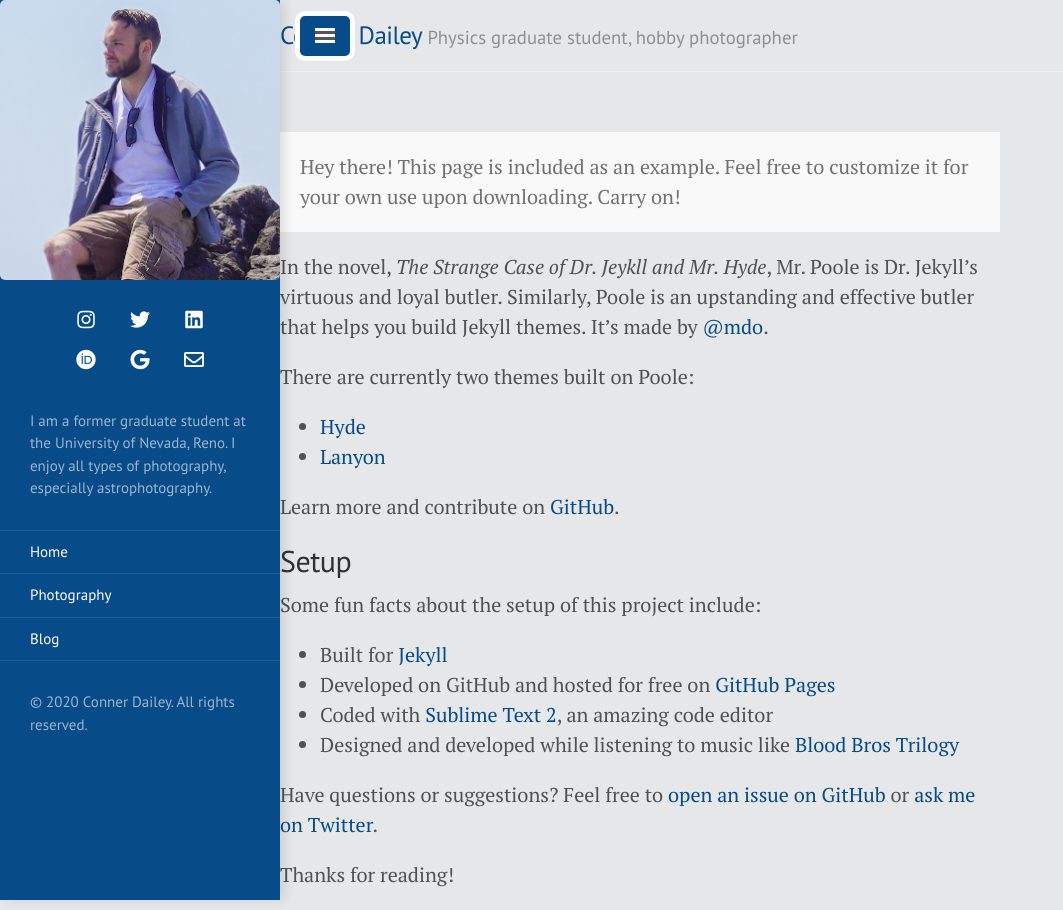
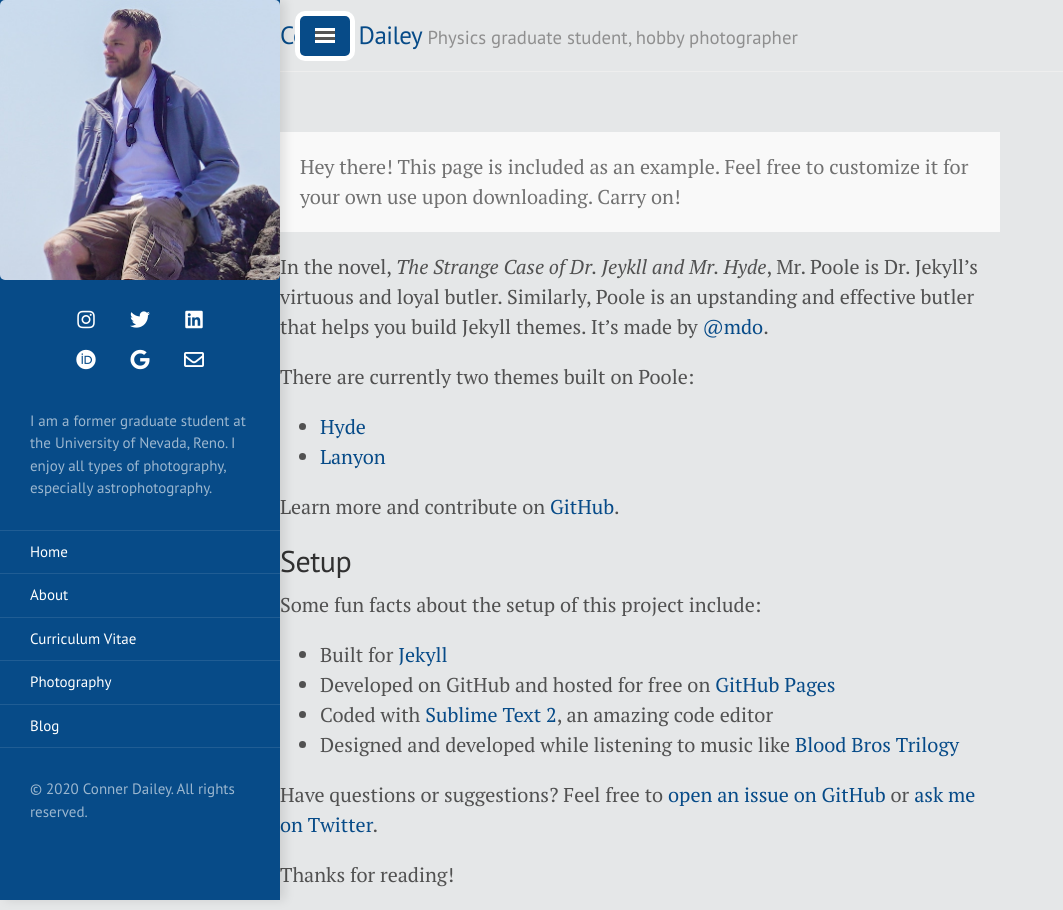
Before and after one commit to TakeTwiceDailey/TakeTwiceDailey.github.io, a Jekyll site: the page built from index.html, in a window 1280 px wide. Shown: the whole page, without its empty margins (0-1063 px from the left). Built offline with Jekyll 4.4.1, drawn with Linux system fonts in a browser that asks for light colours; nearby versions of some CDN libraries.

Commit message:
fixed sidebar labels

```diff
--- a/_includes/sidebar.html
+++ b/_includes/sidebar.html
@@ -97,7 +97,8 @@
       {% endif %}
     {% endfor %}
     {% endcomment %}
-
+    <a class="sidebar-nav-item" href="{{ site.baseurl }}/about">About</a>
+    <a class="sidebar-nav-item" href="{{ site.baseurl }}/cv">Curriculum Vitae</a>
     <a class="sidebar-nav-item" href="{{ site.baseurl }}/photography">Photography</a>
     <a class="sidebar-nav-item" href="{{ site.baseurl }}/blog">Blog</a>
 
```
